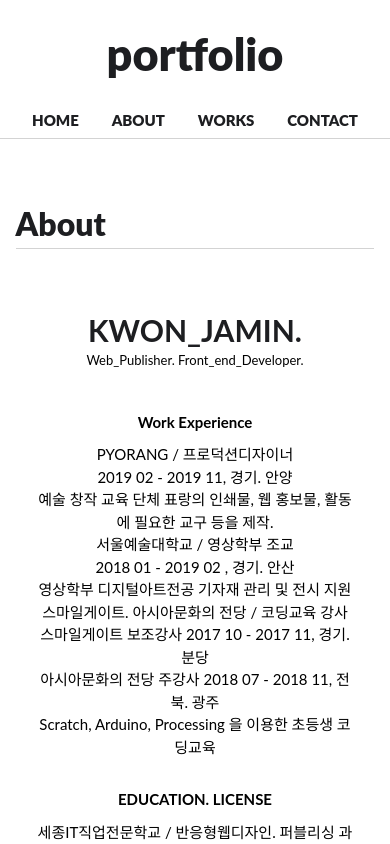
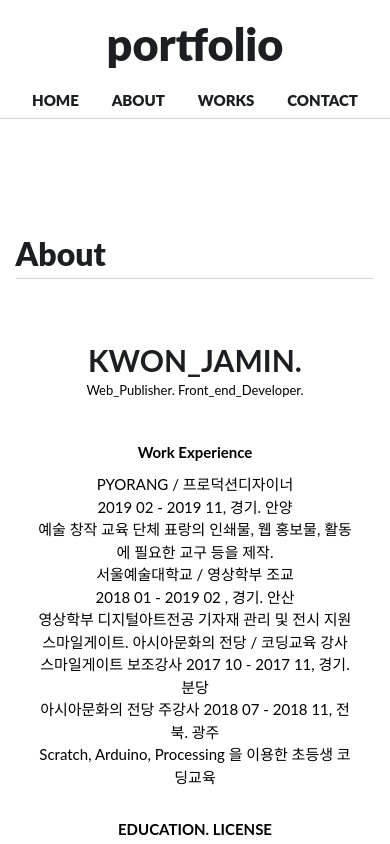
Before and after one commit to oo0ooo0/port04, a React (Create React App) app: page /about in a window 390 px wide. Shown: the top 844 px of the page. Built offline with nearby package versions, Linux system fonts and the light colour scheme.

Commit message:
fixed media query margin

```diff
--- a/src/Header.jsx
+++ b/src/Header.jsx
@@ -10,7 +10,7 @@ const StyledHeader = styled.header`
   z-index: 10;
 
   .main-menu-wrap {
-    margin-top: 30px;
+    margin-top: 20px;
     border-bottom: 1px solid lightGray;
     .header-cont {
       width: 92%;
@@ -65,7 +65,7 @@ const StyledHeader = styled.header`
           font-size: 45px;
         }
         .gnb {
-          margin-top: 20px;
+          margin-top: 10px;
           width: 100%;
           ul {
             justify-content: space-around;
--- a/src/components/Containers.jsx
+++ b/src/components/Containers.jsx
@@ -9,6 +9,6 @@ export const LayoutContainer = styled.div`
 export const MainContainer = styled(LayoutContainer)`
   margin-top: 230px;
   @media (max-width: 960px) {
-    margin-top: 200px;
+    margin-top: 230px;
   }
 `;
```
